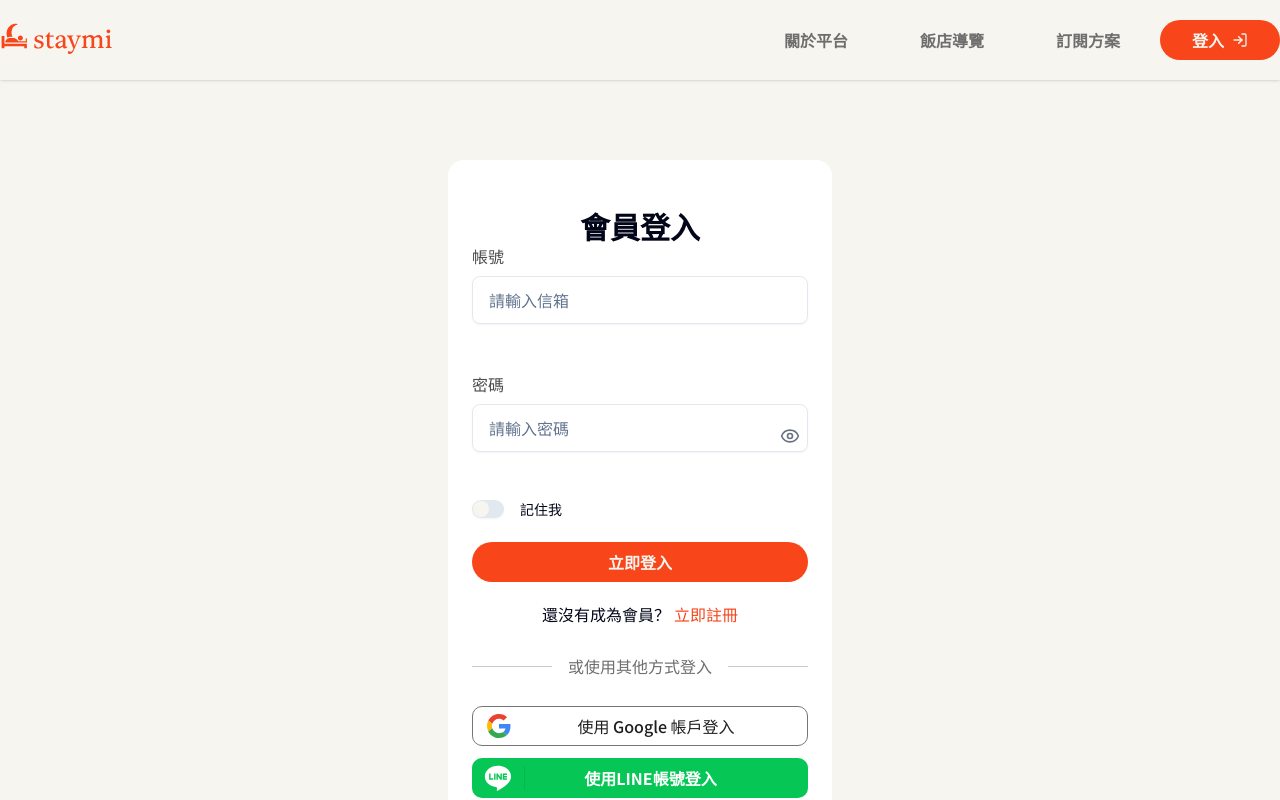
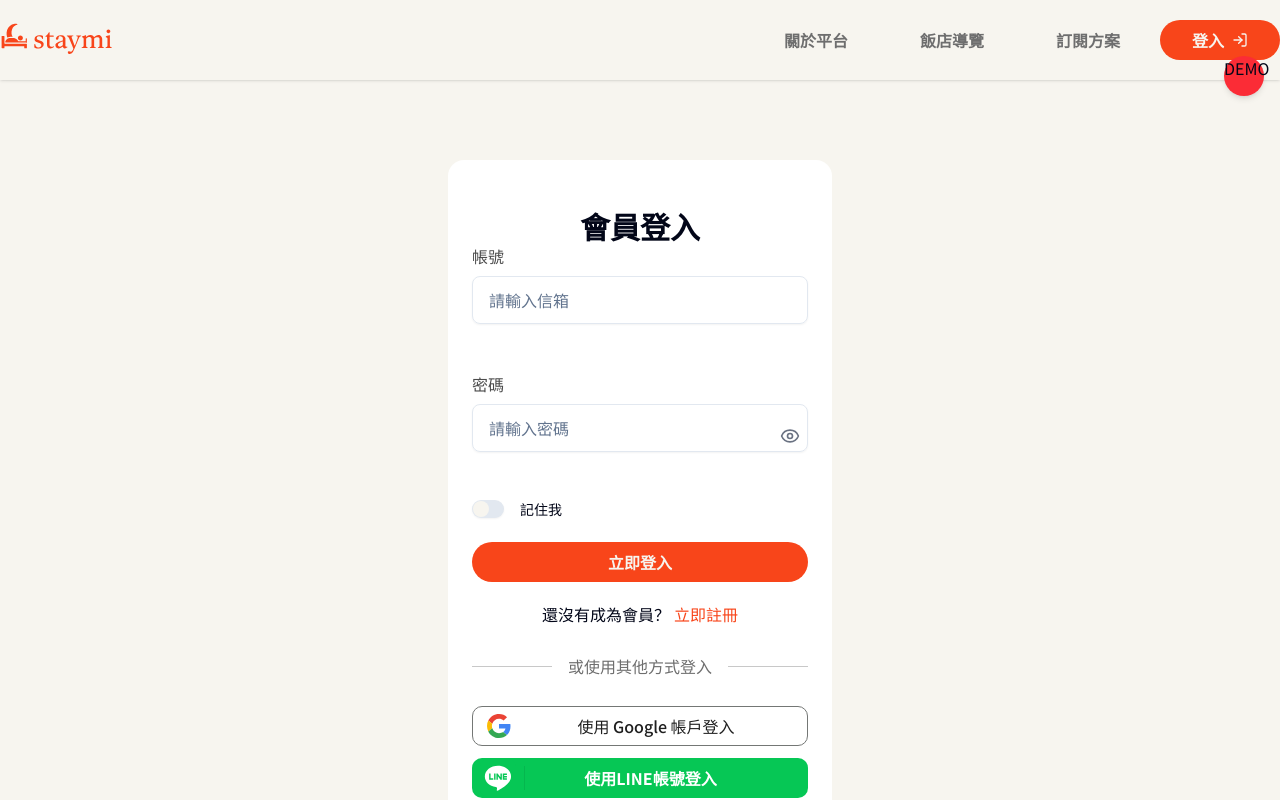
Before and after one commit to MisTPEBUS/stay-mi-next-app, a Next.js app: page /login in a window 1280 px wide. Shown: the top 800 px of the page. Built offline with nearby package versions, Linux system fonts and the light colour scheme; no server answers.

Commit message:
refactor: 💡 顯示隱藏Demo button

```diff
--- a/src/app/(main)/(auth)/login/_components/LoginForm.tsx
+++ b/src/app/(main)/(auth)/login/_components/LoginForm.tsx
@@ -52,7 +52,7 @@ const LoginForm = () => {
       <h2 className="text-center font-bold">會員登入</h2>
       <div className="flex flex-col gap-5">
         <FormProvider {...methods}>
-          {/* <DemoFillButton fields={demoData} /> */} {/* 必須放在 FormProvider 內 */}
+          <DemoFillButton fields={demoData} /> {/* 必須放在 FormProvider 內 */}
           <form onSubmit={handleSubmit(onSubmit)}>
             <FormRender<LoginFieldType> fields={loginFields} />
             <Button type="submit" disabled={isPending} className="mt-6 w-full md:flex">
```
